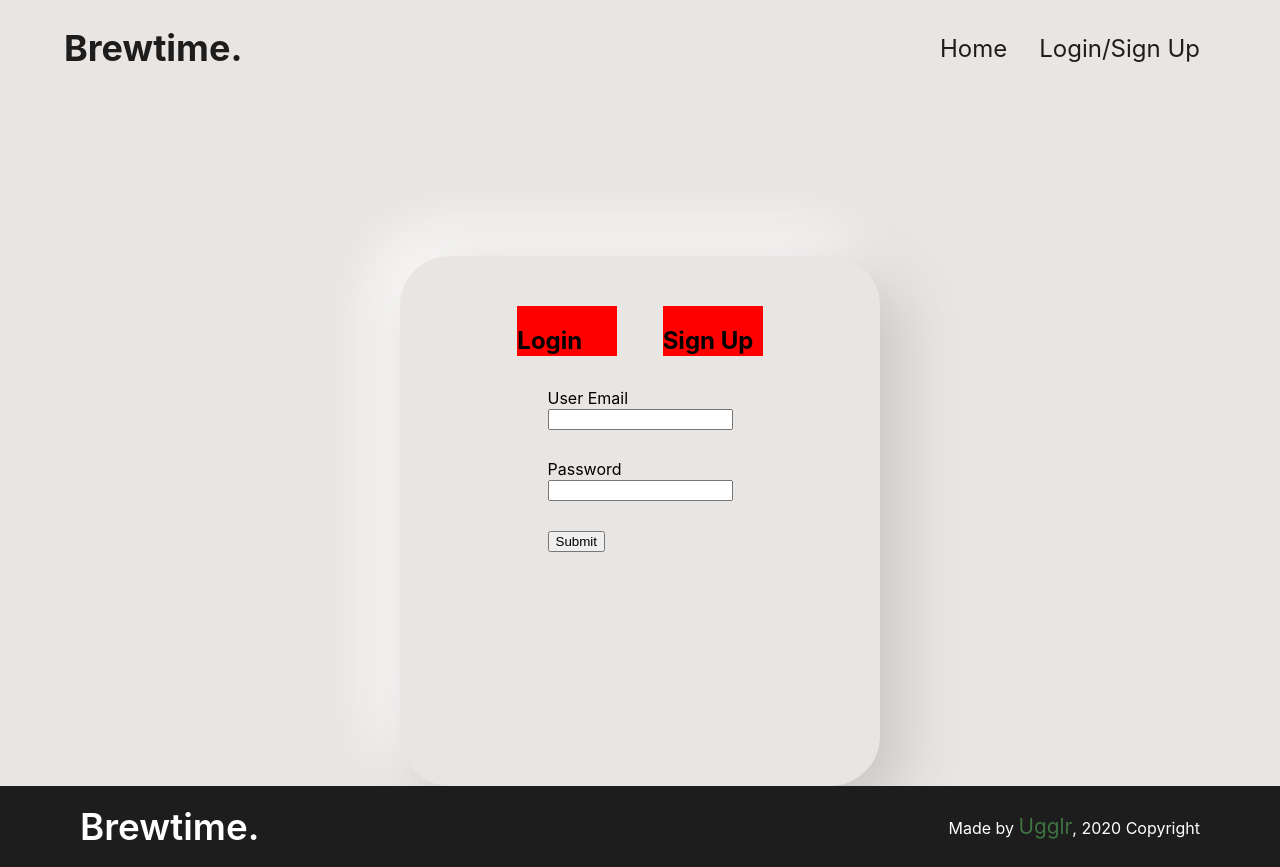
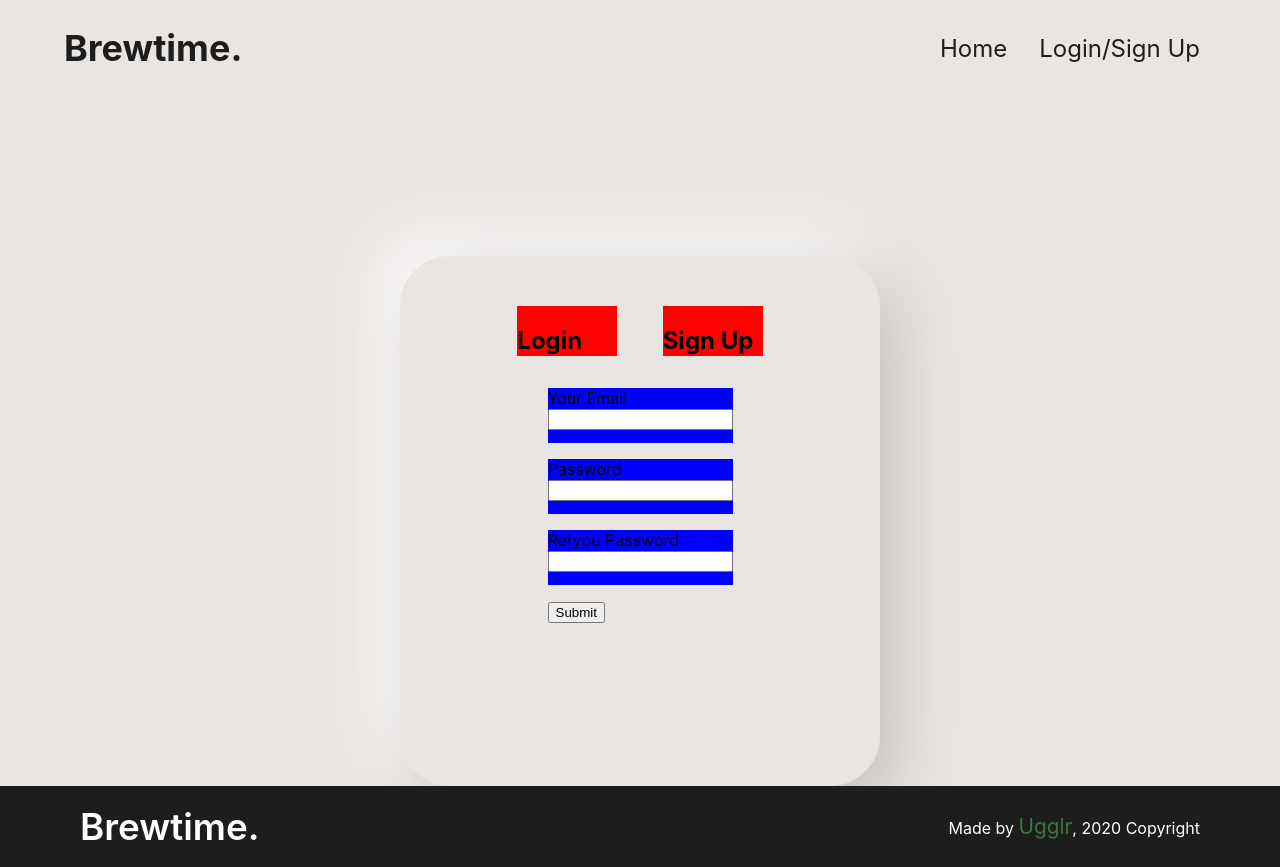
Before and after one commit to ugglr/Brewtime, a React (Create React App) app in the folder frontend/: page /auth in a window 1280 px wide. Both pictures are taken after a click on the element "Sign Up". Built offline with nearby package versions, Linux system fonts and the light colour scheme.

Commit message:
end of day commit. Minor styling changes.

```diff
--- a/frontend/src/pages/Auth.js
+++ b/frontend/src/pages/Auth.js
@@ -24,6 +24,7 @@ const SwitcherContainer = styled.div`
 const SwitchButton = styled.div`
   height: 50px;
   width: 100px;
+  cursor: pointer;
   background-color: red;
 `;
 const Title = styled.h2``;
@@ -33,8 +34,9 @@ const FieldsContainer = styled.div`
 `;
 const FieldWrapper = styled.div`
   height: 55px;
-  width: 50%;
+  width: 100%;
   margin-bottom: 16px;
+  background-color: blue;
 `;
 const Label = styled.p`
   margin: 0;
@@ -120,13 +122,18 @@ const Auth = () => {
             <Form>
               <FieldsContainer>
                 <FieldWrapper>
-                  <Label>User Email</Label>
+                  <Label>Your Email</Label>
                   <Field type='email' name='email' />
                   <ErrorMessage name='email' component='div' />
                 </FieldWrapper>
                 <FieldWrapper>
                   <Label>Password</Label>
                   <Field type='password' name='password' />
+                  <ErrorMessage name='password' component='div' />
+                </FieldWrapper>
+                <FieldWrapper>
+                  <Label>Retype Password</Label>
+                  <Field type='password' name='passwordCheck' />
                   <ErrorMessage name='password' component='div' />
                 </FieldWrapper>
               </FieldsContainer>
```
